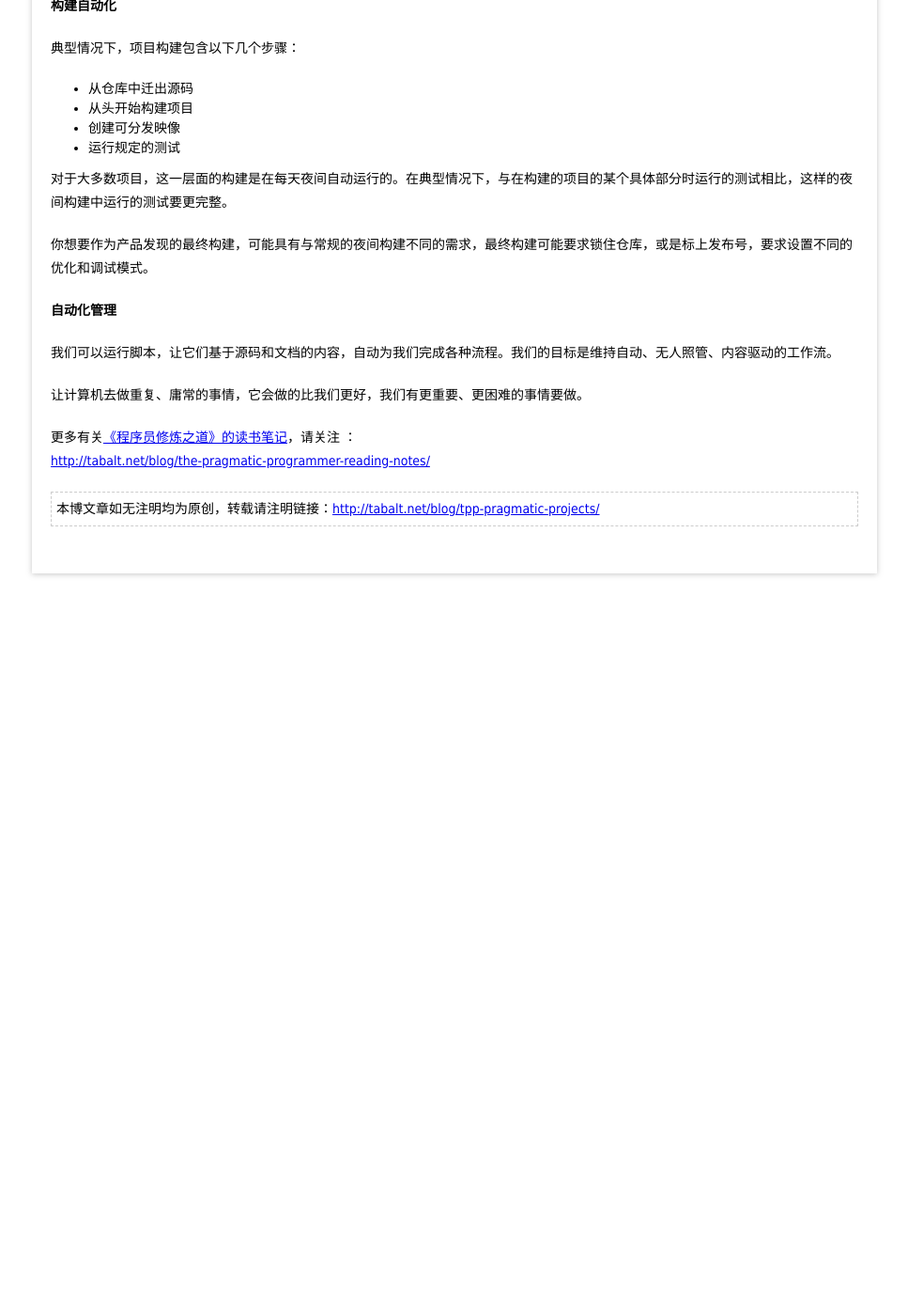
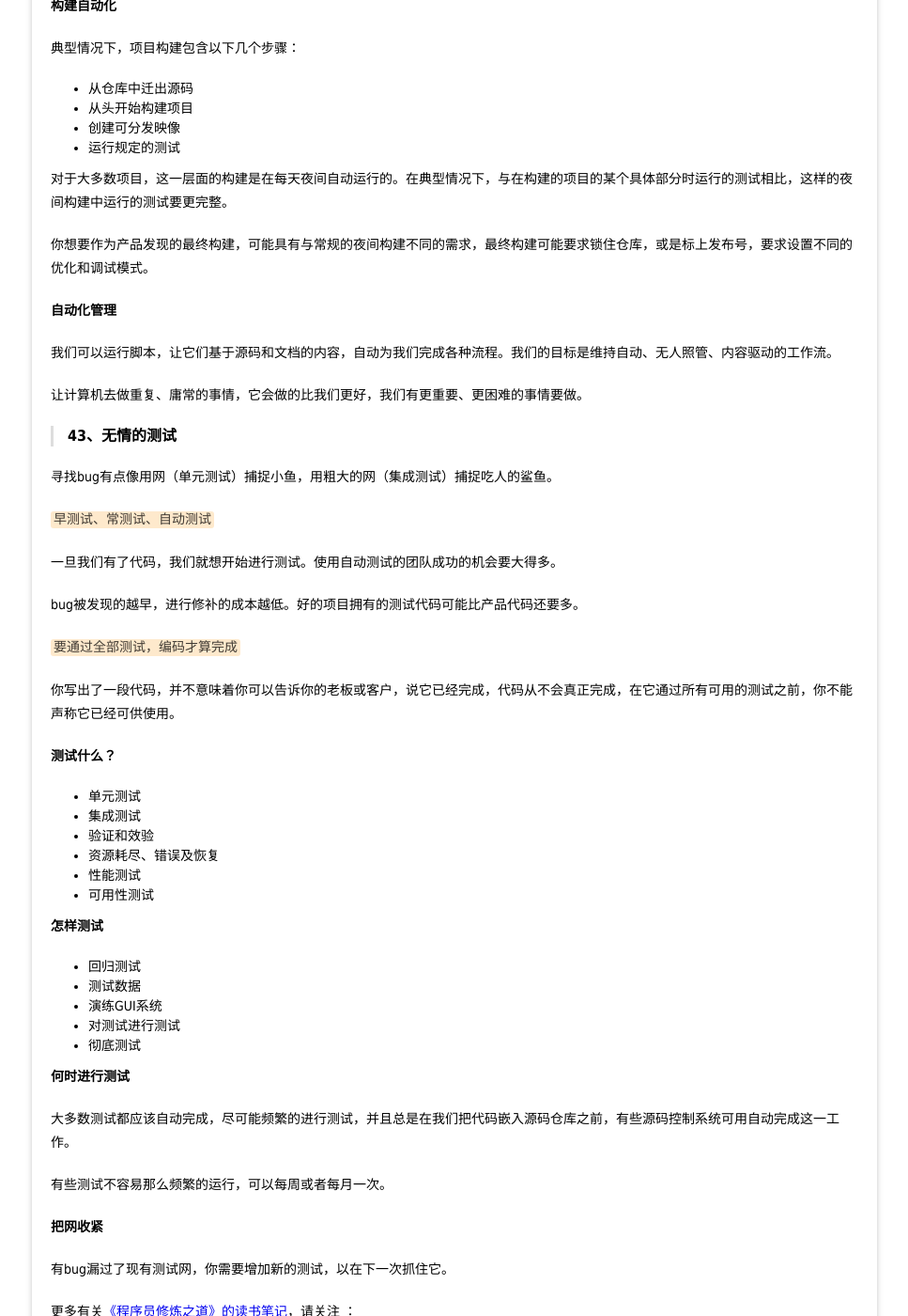
Before and after one commit to tabalt/tabalt.github.io, a Jekyll site: the page built from _posts/the-pragmatic-programmer/2014-12-02-tpp-pragmatic-projects.md, in a window 1280 px wide and 1400 px high, scrolled down 1942 px. Shown: the whole window at 94% size, without its empty margins (156-1123 px from the left). Built offline with Jekyll 4.4.1, drawn with Linux system fonts in a browser that asks for light colours; Markdown is read by kramdown in place of the engine named in the settings; comment, search, counter and statistics services are not loaded; before the commit the page ends 2572 px from its top, so only the background shows below that.

Commit message:
update blog

```diff
--- a/_posts/the-pragmatic-programmer/2014-12-02-tpp-pragmatic-projects.md
+++ b/_posts/the-pragmatic-programmer/2014-12-02-tpp-pragmatic-projects.md
@@ -105,6 +105,55 @@ description: 《程序员修炼之道》第8章注重实效的项目读书笔记
 让计算机去做重复、庸常的事情，它会做的比我们更好，我们有更重要、更困难的事情要做。
 
 
+### 43、无情的测试
+
+寻找bug有点像用网（单元测试）捕捉小鱼，用粗大的网（集成测试）捕捉吃人的鲨鱼。
+
+`早测试、常测试、自动测试`
+
+一旦我们有了代码，我们就想开始进行测试。使用自动测试的团队成功的机会要大得多。
+
+bug被发现的越早，进行修补的成本越低。好的项目拥有的测试代码可能比产品代码还要多。
+
+`要通过全部测试，编码才算完成`
+
+你写出了一段代码，并不意味着你可以告诉你的老板或客户，说它已经完成，代码从不会真正完成，在它通过所有可用的测试之前，你不能声称它已经可供使用。
+
+
+**测试什么？**
+
+* 单元测试
+* 集成测试
+* 验证和效验
+* 资源耗尽、错误及恢复
+* 性能测试
+* 可用性测试
+
+
+**怎样测试**
+
+* 回归测试
+* 测试数据
+* 演练GUI系统
+* 对测试进行测试
+* 彻底测试
+
+
+**何时进行测试**
+
+大多数测试都应该自动完成，尽可能频繁的进行测试，并且总是在我们把代码嵌入源码仓库之前，有些源码控制系统可用自动完成这一工作。
+
+有些测试不容易那么频繁的运行，可以每周或者每月一次。
+
+
+**把网收紧**
+
+有bug漏过了现有测试网，你需要增加新的测试，以在下一次抓住它。
+
+
+
+
+
 
 
 更多有关[《程序员修炼之道》的读书笔记](http://tabalt.net/blog/the-pragmatic-programmer-reading-notes/)，请关注 ：
```
